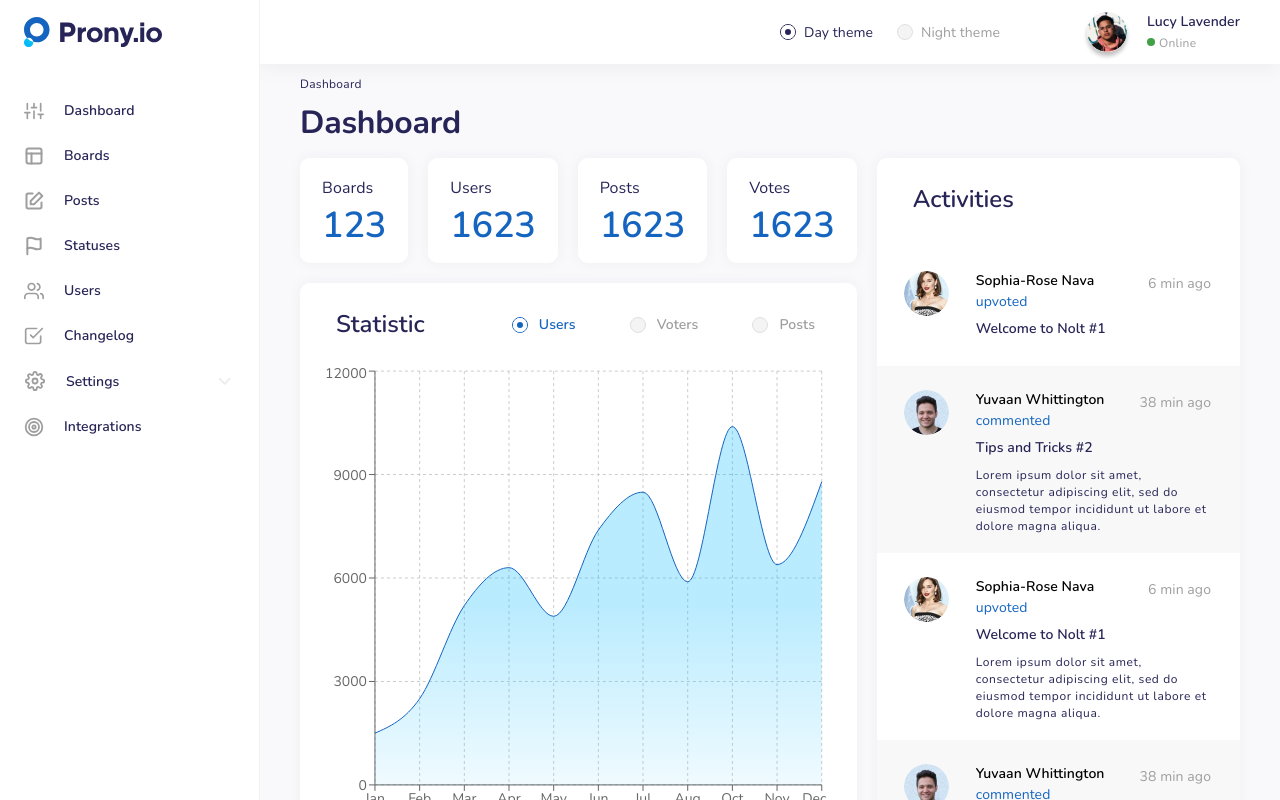
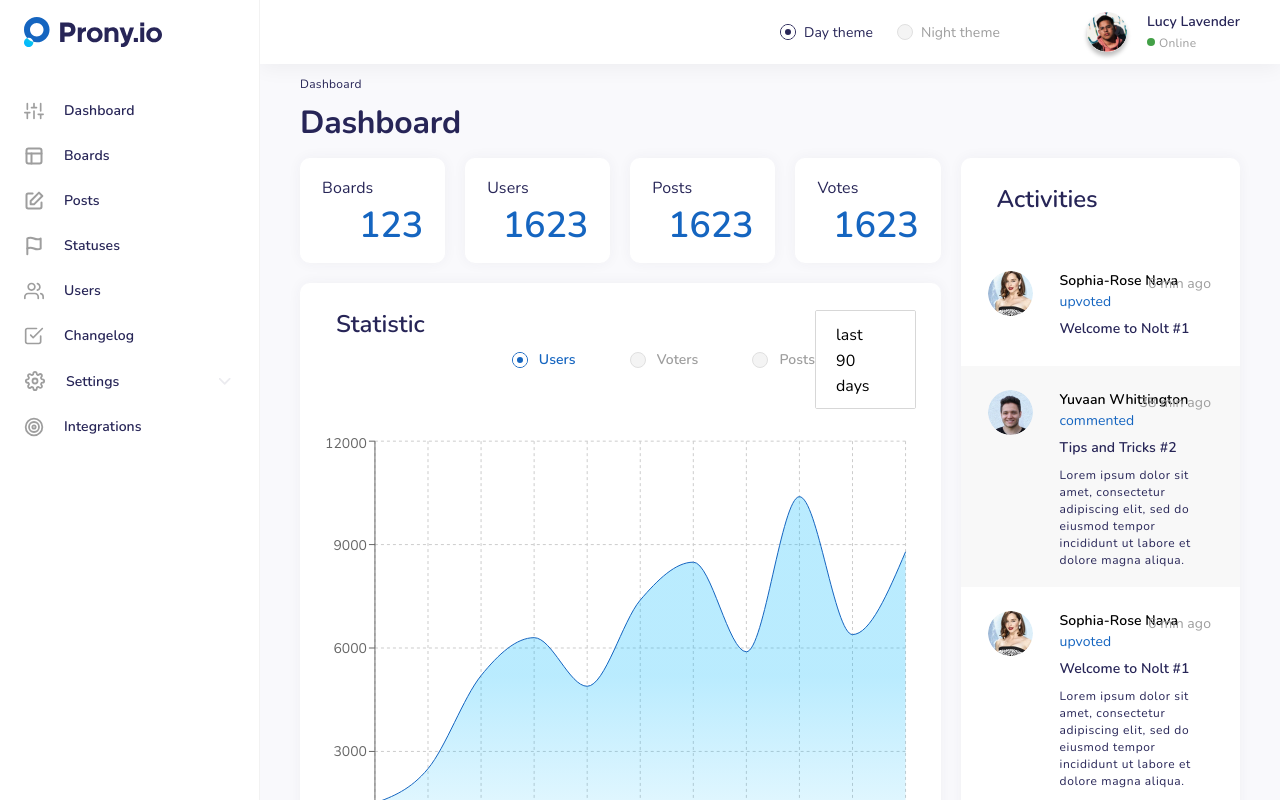
Before and after one commit to MTONSEG/prony_dashboard, a React (Create React App) app: page / in a window 1280 px wide. Built offline with nearby package versions, Linux system fonts and the light colour scheme.

Commit message:
add dropdown filter to the graph

```diff
--- /dev/null
+++ b/src/components/Main/Dashboard/GraphStat/DayDropDown/DayDropDown.jsx
@@ -0,0 +1,71 @@
+import React, { useState, useRef, useEffect } from 'react';
+import './DayDropDown.scss';
+
+const DayDropDown = ({ state, ...props }) => {
+	let [isActive, setActive] = useState(false);
+	let [currentValue, setCurrentValue] = useState(state[0]);
+
+	let currentEl = useRef(null);
+
+	const handleActiveOnClick = (e) => {
+		setActive(!isActive);
+	}
+	const handleOnCurrentClick = (e) => {
+		let targetCurrent = e.currentTarget;
+
+		setCurrentValue(targetCurrent.textContent);
+		handleActiveOnClick();
+	}
+
+	useEffect(() => {
+		function handleClickOutside(event) {
+			if (currentEl.current && !currentEl.current.contains(event.target)) {
+				setActive(false);
+			}
+		}
+
+		document.addEventListener('click', handleClickOutside);
+
+		return () => {
+			document.removeEventListener('click', handleClickOutside);
+		};
+	}, [currentEl]);
+
+	let selectItems = state.map((el, i) => (
+		<li
+			className="graph-select__item"
+			key={i}
+			onClick={handleOnCurrentClick}
+
+		>
+			{el}
+		</li>
+	))
+
+	return (
+		<div
+			ref={currentEl}
+			className={
+				isActive ?
+					"graph-select active" : "graph-select"
+			}>
+			<div
+				className="graph-select__header"
+				onClick={handleActiveOnClick}
+			>
+				<p
+					className="graph-select__title"
+				>
+					{/* <img src={props.icon} alt="icon" className="graph-select__icon" /> */}
+					{currentValue}
+
+				</p>
+			</div>
+			<ul
+				className="graph-select__body">
+				{selectItems}
+			</ul>
+		</div>)
+}
+
+export default DayDropDown;
--- /dev/null
+++ b/src/components/Main/Dashboard/GraphStat/DayDropDown/DayDropDown.scss
@@ -0,0 +1,66 @@
+.graph-select {
+	position: relative;
+	background: #FFFFFF;
+	border: 1px solid #D7D7D7;
+	border-radius: 2px;
+	font-weight: 500;
+	font-size: 16px;
+	line-height: 159%;
+	overflow: hidden;
+	cursor: pointer;
+	transform: all .2s;
+	&__header,
+	&__body {
+		background: #fff;
+	}
+
+	&__header {
+		position: relative;
+		padding: 12px 45px 8px 20px;;
+		z-index: 5;
+
+	}
+	&__body,
+	&__item,
+	&__icon {
+		transition: all .2s;
+	}
+
+	&__body,
+	&__icon {
+		position: absolute;
+	}
+
+	&__body {
+		top: 0;
+		left: -1px;
+		width: calc(100% + 2px);
+		border: 1px solid #D7D7D7;
+		border-top: 0;
+		border-radius: 2px;
+		padding: 10px 0;
+		z-index: 1;
+	}
+	&__item {
+		padding: 2.5px 20px;
+		&:hover {
+			text-shadow: 0 0 3px #d8d6f1;
+			background: rgba(232, 231, 243, 0.5);
+		}
+	}
+	&__icon {
+		top: 10px;
+		right: 15px;
+	}
+	&.active {
+		overflow: visible;
+		& .select__body {
+			top: calc(100% - 5px);
+			opacity: 1;
+			pointer-events: all;
+		}
+		& .select__icon {
+			transform: rotate(180deg);
+		}
+	}
+}
--- a/src/components/Main/Dashboard/GraphStat/GraphStat.jsx
+++ b/src/components/Main/Dashboard/GraphStat/GraphStat.jsx
@@ -1,5 +1,6 @@
 import React, { useState, Suspense } from 'react';
 import Loading from '../../../UI/Loading/Loading';
+import DayDropDown from './DayDropDown/DayDropDown';
 
 import GraphInputRadio from './GraphInputRadio/GraphInputRadio';
 import './GraphStat.scss';
@@ -9,38 +10,31 @@ const GraphStatCharts = React.lazy(() => import('./GraphStatCharts/GraphStatChar
 const GraphStat = ({ state, ...props }) => {
 	let [selectedStatRadio, setSelectedStatRadio] = useState('users');
 
+	let listRadios = state.radios.map((el, i) => (
+		<GraphInputRadio
+			key={i}
+			text={el.text}
+			name={el.name}
+			value={el.value}
+			checked={selectedStatRadio}
+			setChecked={setSelectedStatRadio}
+			color={el.color}
+		/>
+	))
+
 	return (
 		<div className='graph-stat'>
 			<div className="graph-stat__header">
 				<h1 className="graph-stat__title">{state.title}</h1>
 				<div className="graph-stat__radios radio-graph">
-					<GraphInputRadio
-						text={state.usersText}
-						name={'stat'}
-						value='users'
-						checked={selectedStatRadio}
-						setChecked={setSelectedStatRadio}
-						color='blue'
-					/>
-					<GraphInputRadio
-						text={state.votersText}
-						name={'stat'}
-						value='voters'
-						checked={selectedStatRadio}
-						setChecked={setSelectedStatRadio}
-						color='green'
-					/>
-					<GraphInputRadio
-						text={state.postsText}
-						name={'stat'}
-						value='posts'
-						checked={selectedStatRadio}
-						setChecked={setSelectedStatRadio}
-						color='orange'
-					/>
+					{listRadios}
 				</div>
+				<DayDropDown
+					state={state.days}
+					icon={state.iconArrow}
+				/>
 			</div>
-			<Suspense fallback={<Loading/>}>
+			<Suspense fallback={<Loading />}>
 				<GraphStatCharts
 					className={'graph-stat__body'}
 					state={state}
--- a/src/components/Main/Dashboard/GraphStat/GraphStatCharts/GraphStatCharts.jsx
+++ b/src/components/Main/Dashboard/GraphStat/GraphStatCharts/GraphStatCharts.jsx
@@ -68,7 +68,7 @@ const GraphStatCharts = ({ state, selectedStatRadio, ...props }) => {
 									color: '#fff'
 								}}
 								contentStyle={{
-									background: '#2C629E',
+									background: '#43A047',
 									border: 0,
 									borderRadius: '5px',
 									color: '#fff'
@@ -101,7 +101,7 @@ const GraphStatCharts = ({ state, selectedStatRadio, ...props }) => {
 									color: '#fff'
 								}}
 								contentStyle={{
-									background: '#2C629E',
+									background: '#FF9800',
 									border: 0,
 									borderRadius: '5px',
 									color: '#fff'
--- a/src/components/Main/Main.jsx
+++ b/src/components/Main/Main.jsx
@@ -1,7 +1,6 @@
 import React, { Suspense } from 'react';
 import { Routes, Route } from "react-router-dom";
 import Header from '../Header/Header';
-import Loading from '../UI/Loading/Loading';
 import Breadcrumbs from '../UI/Breadcrumbs/Breadcrumbs';
 import './Main.scss';
 
--- a/src/store.js
+++ b/src/store.js
@@ -1,9 +1,10 @@
+import { v1 } from 'uuid';
 import logo from './assets/icons/logo.svg';
 import iconTabArrow from './assets/icons/arrow-tab.svg';
 import photoUserHeader from './assets/images/header_photo.jpg';
 import photoDashActivity1 from './assets/images/dashboard_photo-1_activity.jpg';
 import photoDashActivity2 from './assets/images/dashboard_photo-2_activity.jpg';
-import { v1 } from 'uuid';
+import iconArrowGrey from './assets/icons/arrow-grey-down.svg';
 
 const images = {
 	logo: logo,
@@ -13,7 +14,8 @@ const images = {
 	},
 	dashboard: {
 		photoDashActivity1: photoDashActivity1,
-		photoDashActivity2: photoDashActivity2
+		photoDashActivity2: photoDashActivity2,
+		iconArrowGrey: iconArrowGrey,
 	}
 }
 
@@ -102,10 +104,29 @@ export const dashboardScreen = {
 	},
 	graph: {
 		title: 'Statistic',
-		defValue: 'users',
-		usersText: 'Users',
-		votersText: 'Voters',
-		postsText: 'Posts',
+		defaultRadio: 'users',
+		iconArrow: images.iconArrowGrey,
+		radios: [
+			{
+				name: 'stat',
+				text: 'Users',
+				value: 'users',
+				color: 'blue',
+			},
+			{
+				name: 'stat',
+				text: 'Voters',
+				value: 'voters',
+				color: 'green',
+			},
+			{
+				name: 'stat',
+				text: 'Posts',
+				value: 'posts',
+				color: 'orange',
+			},
+		],
+		days: ['last 90 days', 'last 60 days', 'last 30 days'],
 		usersData: [
 			{
 				name: "Jan",
```
Also changed, not shown: src/assets/icons/arrow-grey-down.svg (added).
